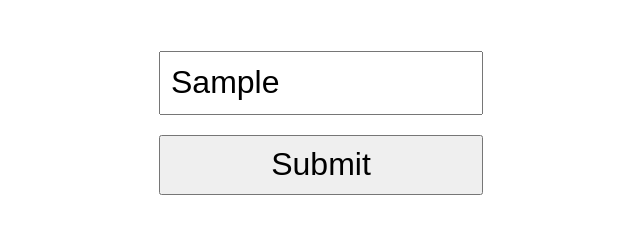
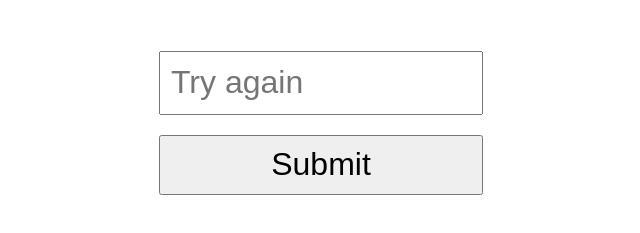
Before and after one commit to linxea/blackbox, a plain HTML site: page docs/level2/motion.html in a window 1280 px wide. Both pictures are taken after typing "Sample" into the empty fields and a click on the button "Submit". Shown: the part 377-610 px from the top of the page, without its empty margins (319-959 px from the left). Drawn offline with Linux system fonts and the light colour scheme.

Commit message:
Clear value

```diff
--- a/docs/level2/motion.html
+++ b/docs/level2/motion.html
@@ -70,11 +70,14 @@
   </div>
   <script>
     function submitPassword() {
-      const password = document.getElementById('password').value;
+      const passworldElement = document.getElementById('password');
+      const password = passworldElement.value;
+
       if (password === 'password' || password === 'again') {
         window.location.href = '../level3/random.html';
       } else {
-        document.getElementById('password').placeholder = 'Try again';
+        passworldElement.value = '';
+        passworldElement.placeholder = 'Try again';
       }
     }
   </script>
```
